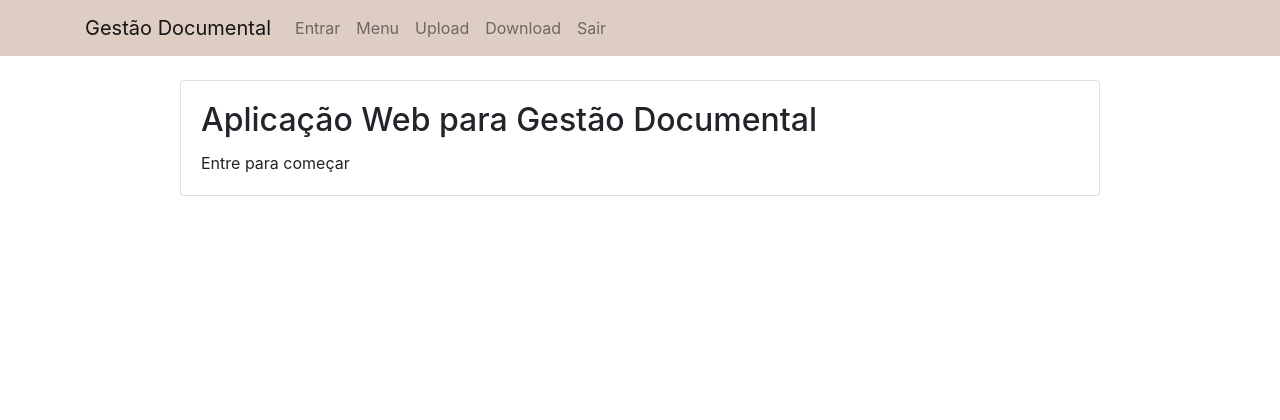
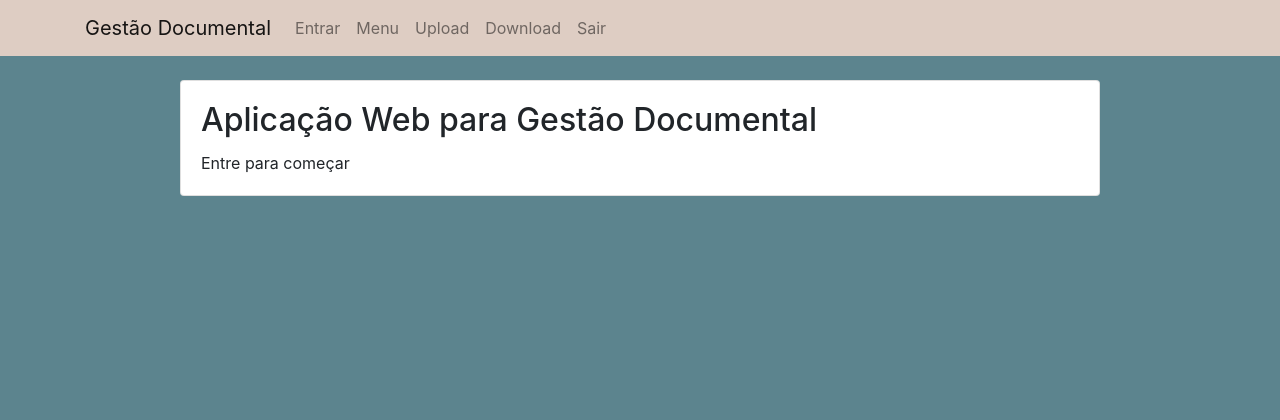
Before and after one commit to guilhermesurek/doc-manage-app, a Django app: page / in a window 1280 px wide. Shown: the top 420 px of the page. Run offline with Django 3.2, Linux system fonts and the light colour scheme; some libraries are stand-ins or nearby versions.

Commit message:
fixing bug with static files

```diff
--- a/docmanageapp/settings.py
+++ b/docmanageapp/settings.py
@@ -131,7 +131,7 @@
 
 STATIC_URL = '/static/'
 STATIC_ROOT = os.path.join(BASE_DIR, 'staticfiles')
-#STATICFILES_STORAGE = 'whitenoise.storage.CompressedManifestStaticFilesStorage'
+STATICFILES_STORAGE = 'whitenoise.storage.CompressedManifestStaticFilesStorage'
 
 # Login and logout
 
--- /dev/null
+++ b/initial/static/initial/css/app.css
@@ -0,0 +1,3 @@
+body {
+    background-color: #5c848e;
+  }
--- a/templates/base.html
+++ b/templates/base.html
@@ -4,7 +4,7 @@
         <meta charset="utf-8">
         <meta name="viewport" content="width=device-width, initial-scale=1, shrink-to-fit=no">
         <link rel="stylesheet" href="https://stackpath.bootstrapcdn.com/bootstrap/4.1.3/css/bootstrap.min.css" integrity="sha384-MCw98/SFnGE8fJT3GXwEOngsV7Zt27NXFoaoApmYm81iuXoPkFOJwJ8ERdknLPMO" crossorigin="anonymous">
-        <link rel="stylesheet" type="text/css" href="{% static 'css/app.css' %}">
+        <link rel="stylesheet" type="text/css" href="{% static 'initial/css/app.css' %}">
         <title>{% block title %}Gestão Documental{% endblock %}</title>
     </head>
     <body>
```
